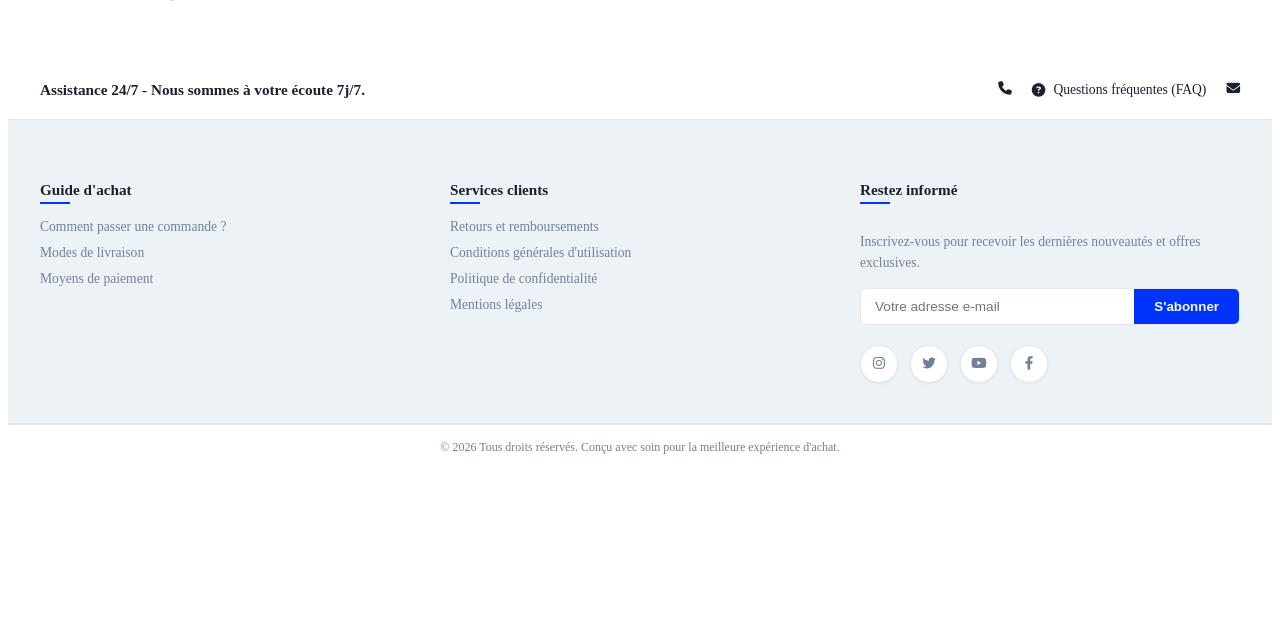
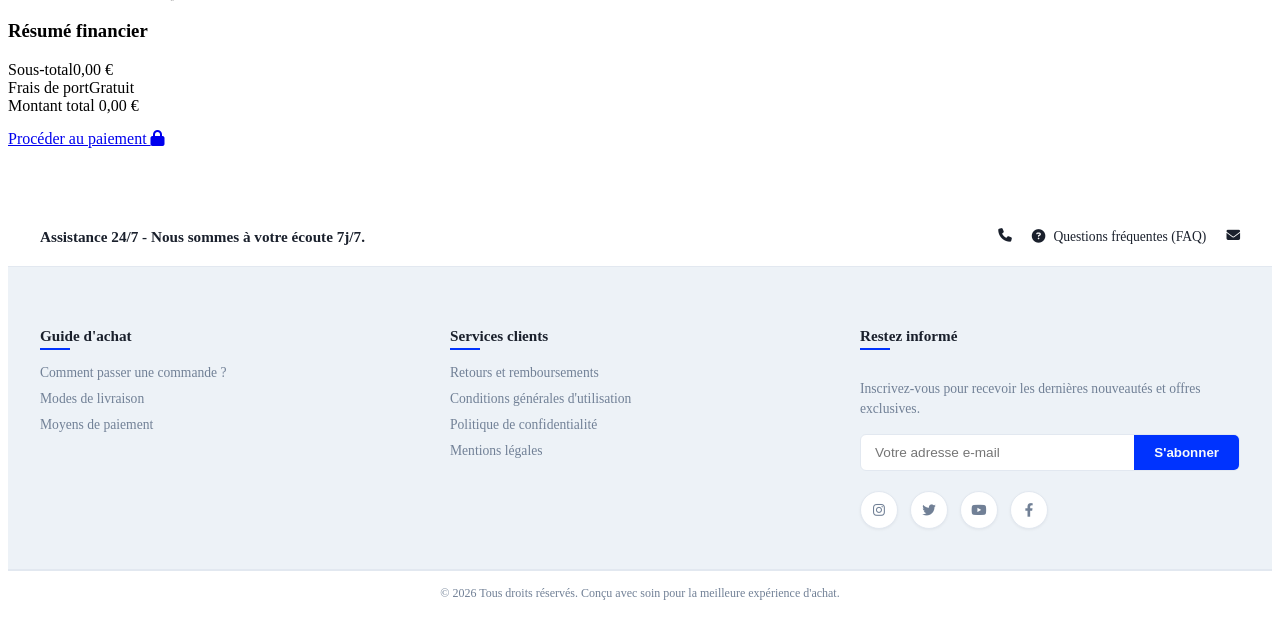
Before and after one commit to jawad-zafari/maboutique, a PHP site: template views/order/step3_summary.php in a window 1280 px wide. Shown: the part 605-1229 px from the top of the page. Before the commit the page ends 1059 px from the top, so only its background shows below. Run offline with PHP 8.4, Linux system fonts and the light colour scheme; the template is opened without the code that fills it, so the values that code supplies are empty; a stand-in replaces the project's code that opens the database connection; style sheets or scripts are compiled from the project's sources; some libraries are stand-ins or nearby versions.

Commit message:
résumé financier avec sous-total, frais de port, remise et montant total

```diff
--- a/views/order/step3_summary.php
+++ b/views/order/step3_summary.php
@@ -72,3 +72,36 @@
             </div>
 
         </div>
+
+        <div class="checkout-right-column">
+            <div class="checkout-summary-card">
+                <h3>Résumé financier</h3>
+
+                <div class="summary-lines-box">
+                    <div class="summary-line"><span class="label">Sous-total</span><span class="value"><?= number_format($totalProductsPrice, 2, ',', ' ') ?> €</span></div>
+                    <div class="summary-line"><span class="label">Frais de port</span><span class="value"><?= $shippingPrice > 0 ? number_format($shippingPrice, 2, ',', ' ') . ' €' : 'Gratuit' ?></span></div>
+
+                    <?php if($totalDiscount > 0): ?>
+                        <div class="summary-line text-danger"><span class="label">Remise totale</span><span class="value">- <?= number_format($totalDiscount, 2, ',', ' ') ?> €</span></div>
+                    <?php endif; ?>
+
+                    <div class="summary-line-separator"></div>
+
+                    <div class="summary-line total-large-line">
+                        <span class="label">Montant total</span>
+                        <span class="value color-dark-slate"><?= number_format($finalTotal, 2, ',', ' ') ?> €</span>
+                    </div>
+                </div>
+
+                <div class="margin-top-md">
+                    <a href="<?= URL ?>Order/payment" class="btn-checkout-massive btn-full-width text-center" aria-label="Passer à l'étape finale du paiement">
+                        Procéder au paiement <i class="fa-solid fa-lock" aria-hidden="true"></i>
+                    </a>
+                </div>
+            </div>
+        </div>
+
+    </div>
+</div>
+
+<script src="<?= URL ?>public/assets/js/order.js" defer></script>
```
